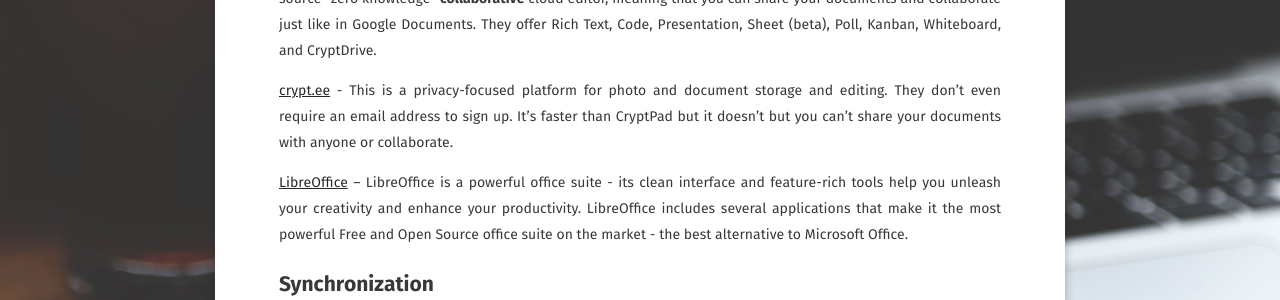
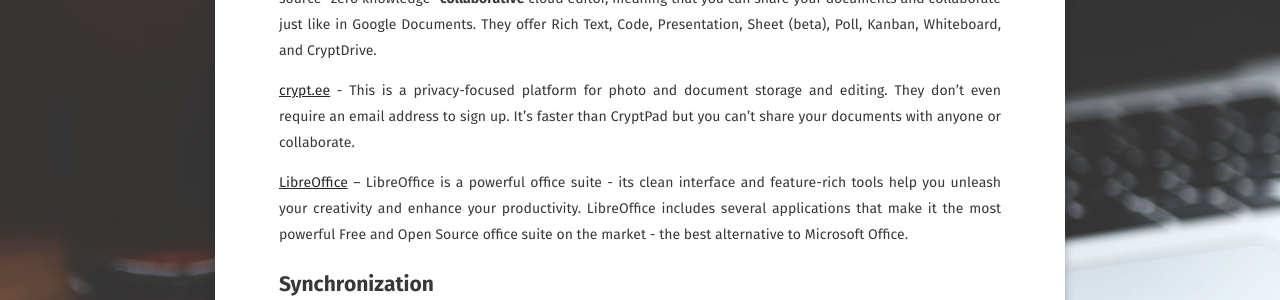
Before and after one commit to FuzzyGrim/blog, a Jekyll site: the page built from _posts/2021-06-21-privacy-alternatives.md, in a window 1280 px wide and 900 px high, scrolled down 2771 px. Shown: the part 178-478 px from the top of the window. Built offline with Jekyll 4.4.1, drawn with Linux system fonts in a browser that asks for light colours; some web fonts are replaced; a style sheet for code colours, icons or effects is not loaded.

Commit message:
fix erratas

```diff
--- a/_posts/2021-06-21-privacy-alternatives.md
+++ b/_posts/2021-06-21-privacy-alternatives.md
@@ -84,7 +84,7 @@ With growing concerns about online privacy and personal data security, more peop
 
 [CryptPad](https://cryptpad.fr/) – CryptPad is a private-by-design alternative to popular office tools and cloud services. It's an open-source "zero knowledge" **collaborative** cloud editor, meaning that you can share your documents and collaborate just like in Google Documents. They offer Rich Text, Code, Presentation, Sheet (beta), Poll, Kanban, Whiteboard, and CryptDrive.
 
-[crypt.ee](https://crypt.ee/) - This is a privacy-focused platform for photo and document storage and editing. They don't even require an email address to sign up. It's faster than CryptPad but it doesn't but you can't share your documents with anyone or collaborate.
+[crypt.ee](https://crypt.ee/) - This is a privacy-focused platform for photo and document storage and editing. They don't even require an email address to sign up. It's faster than CryptPad but you can't share your documents with anyone or collaborate.
 
 [LibreOffice](https://www.libreoffice.org) – LibreOffice is a powerful office suite - its clean interface and feature-rich tools help you unleash your creativity and enhance your productivity. LibreOffice includes several applications that make it the most powerful Free and Open Source office suite on the market - the best alternative to Microsoft Office.
 
@@ -135,7 +135,7 @@ If you want some aliases for your email you can choose of these two services:
 [ProtonVPN](https://protonvpn.com/) - Strong contender in the VPN space, and they have been around since 2016. ProtonVPN is based in Switzerland and is the only good option if you're looking for a free VPN, has no ads and no speed limits. It has also been [independently audited](https://protonvpn.com/blog/open-source/).
 
 ## Media Player
-[mpv](https://www.videolan.org/vlc/) - Simple, extensible, customizable and cross-platform.
+[mpv](https://mpv.io/) - Simple, extensible, customizable and cross-platform.
 
 [VLC](https://www.videolan.org/vlc/) - Feature-rich, powerful and runs on all platforms.
 
```
